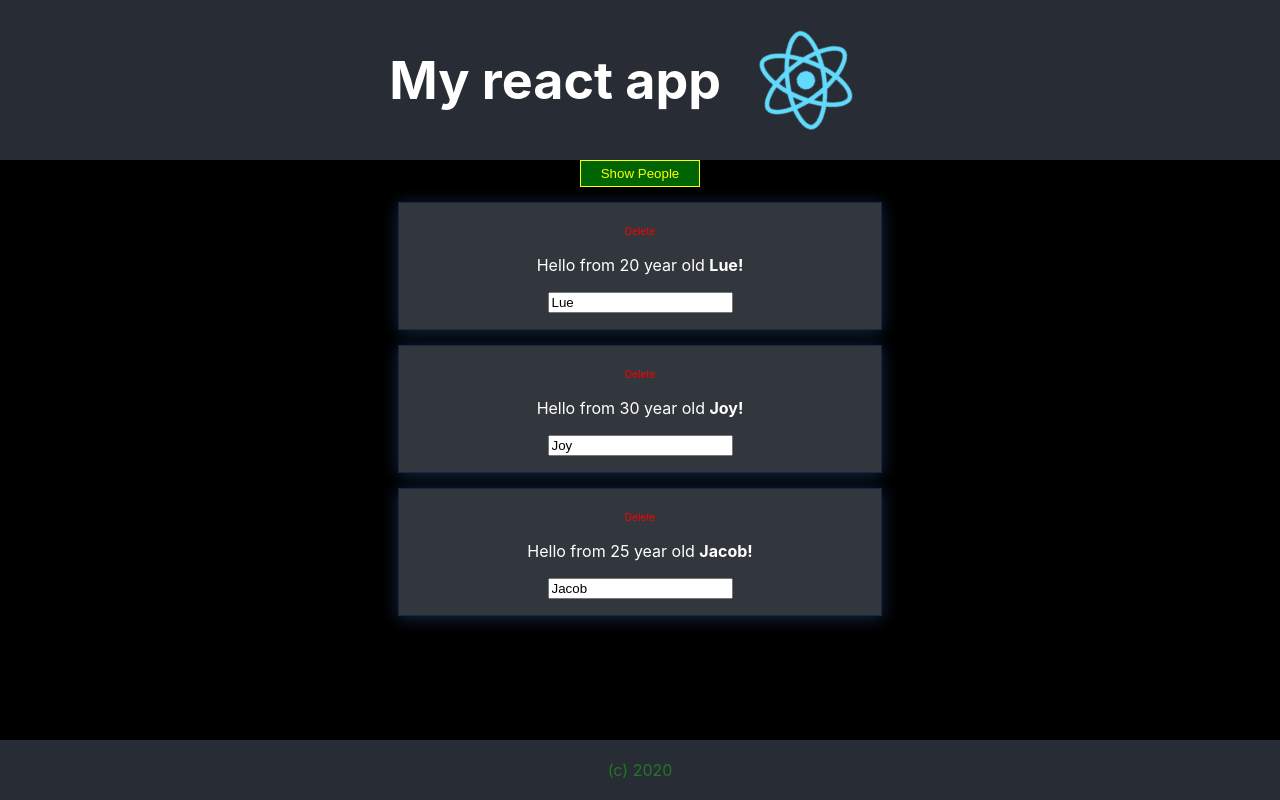
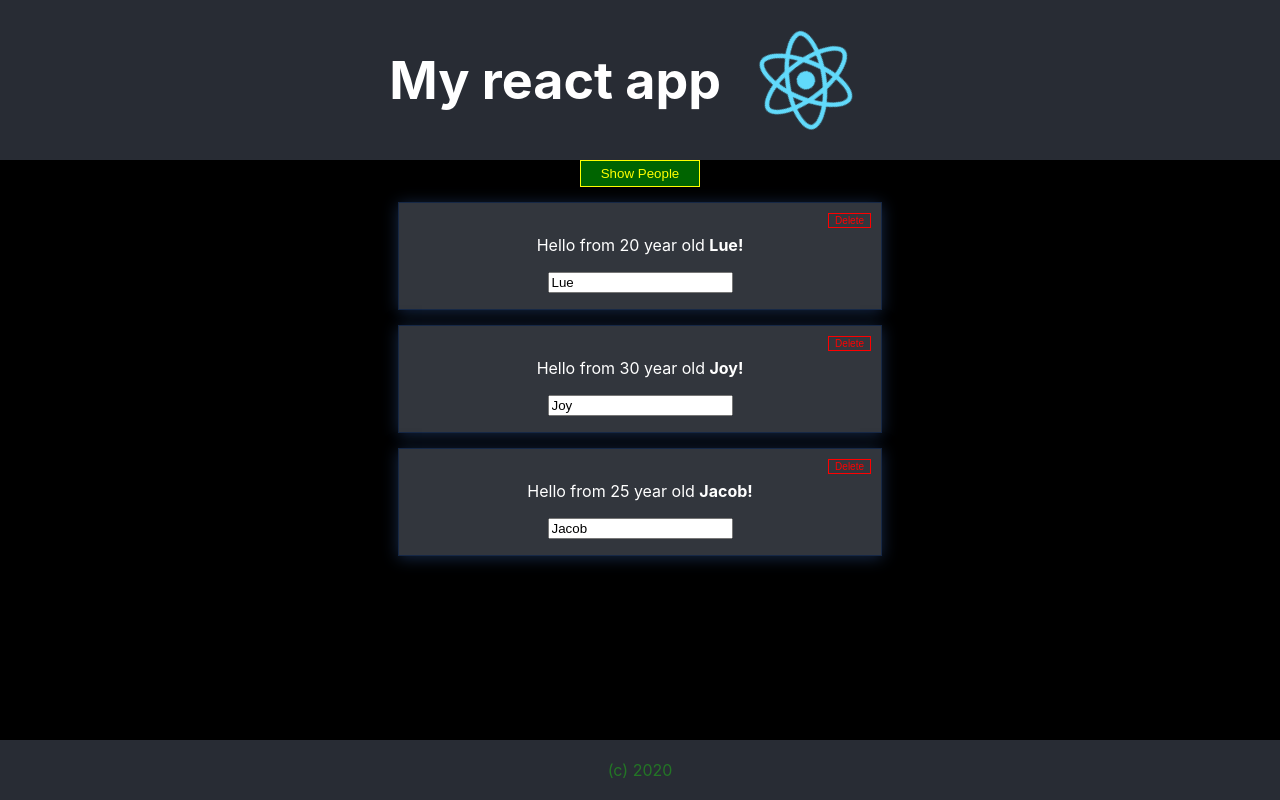
Before and after one commit to sanjul/learning-reactjs, a React (Create React App) app: page / in a window 1280 px wide. Both pictures are taken after a click on the button "Show People". Built offline with nearby package versions, Linux system fonts and the light colour scheme.

Commit message:
some style cleanup

```diff
--- a/package.json
+++ b/package.json
@@ -11,9 +11,9 @@
     "react-scripts": "3.4.1"
   },
   "scripts": {
-    "start": "react-scripts start",
+    "start": "react-scripts start  --no-cache",
     "build": "react-scripts build",
-    "test": "react-scripts test",
+    "test": "react-scripts test  --no-cache",
     "eject": "react-scripts eject"
   },
   "eslintConfig": {
--- a/src/Person/Person.js
+++ b/src/Person/Person.js
@@ -2,23 +2,12 @@ import React from 'react';
 import classes from './Person.module.css';
 
 
-const person = (props) => {
-
-    const delStyle = {
-        color:'red',
-        fontSize : '10px',
-        cursor: 'pointer'
-    };
-
-
-    return (
-        <div className={classes.Person}>
-            <span style={delStyle} onClick={props.onDelete}>Delete</span>
-            <p>Hello from {props.age} year old <b>{props.name}!</b></p>
-            <input onChange={props.changed} type="text" value={props.name}/>
-        </div>
-    )
-
-};
+const person = (props) => (
+    <div className={classes.Person}>
+        <button className={classes.DeleteButton} onClick={props.onDelete}>Delete</button>
+        <p>Hello from {props.age} year old <b>{props.name}!</b></p>
+        <input onChange={props.changed} type="text" value={props.name} />
+    </div>
+);
 
 export default person;
--- a/src/Person/Person.module.css
+++ b/src/Person/Person.module.css
@@ -1,4 +1,5 @@
 .Person {
+    position: relative;
     width: 60%;
     margin: 15px auto;
     border: 1px solid #162846;
@@ -13,3 +14,18 @@
         width: 450px;
     }
 }
+
+.DeleteButton{
+    color:red;
+    font-size : 10px;
+    cursor: pointer;
+    background-color: transparent;
+    border: 1px solid red;
+    position: absolute;
+    top: 10px;
+    right: 10px;
+}
+
+.DeleteButton:hover {
+    box-shadow: 2px 3px 5px black;
+}
```
